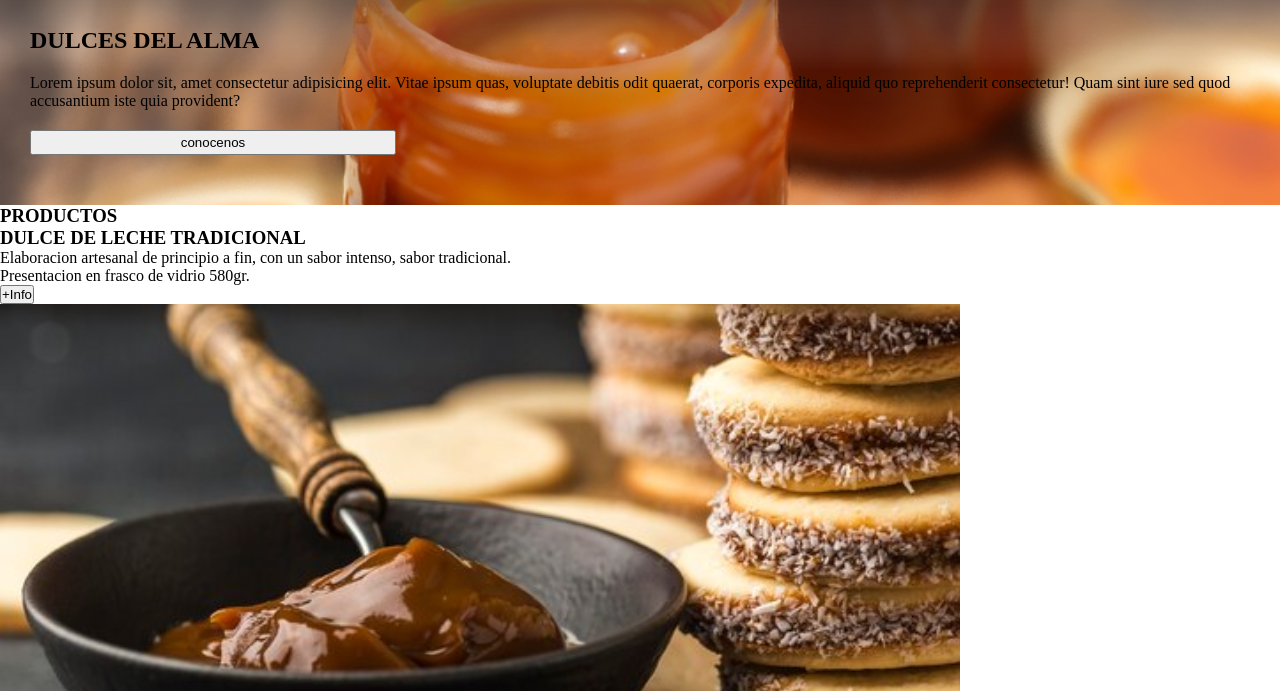
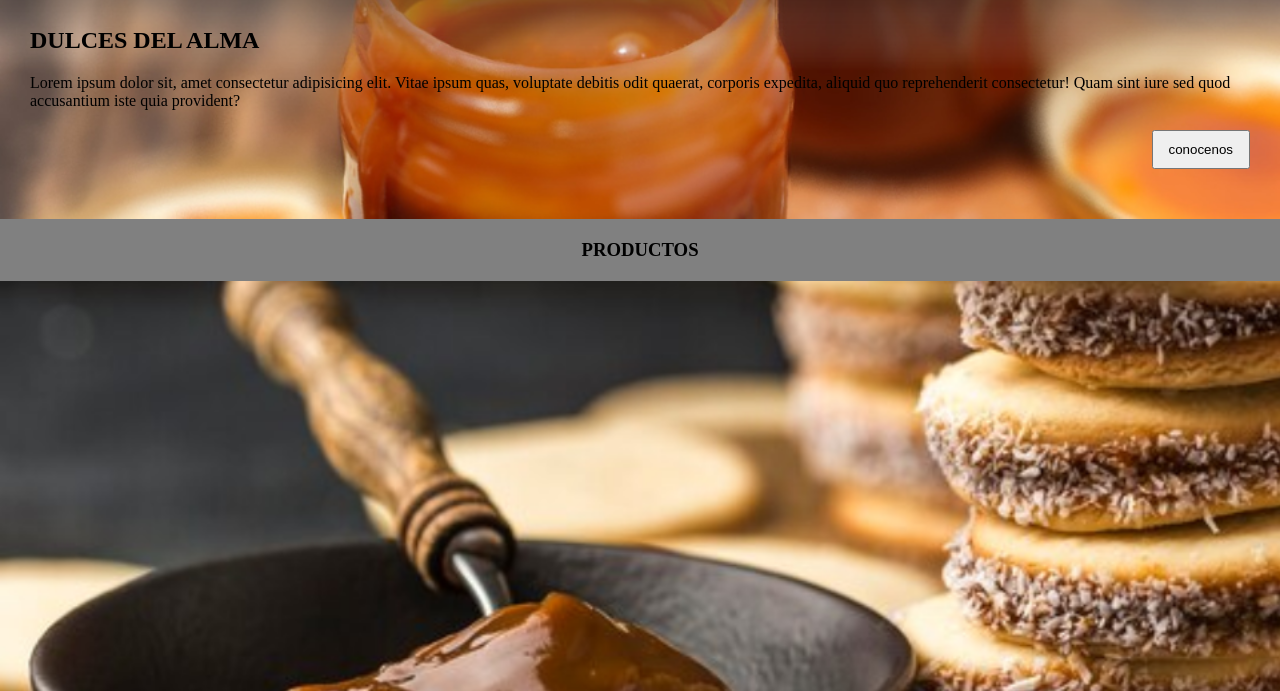
Before and after one commit to mijal-maleh/humaya, a plain HTML site: page index.html in a window 1280 px wide. Shown: the part 109-800 px from the top of the page. Drawn offline with Linux system fonts and the light colour scheme.

Commit message:
subiendo

```diff
--- a/style.css
+++ b/style.css
@@ -1,4 +1,4 @@
-
+/*
 *{
     margin:0;
     padding: 0%;
@@ -41,7 +41,7 @@ a{
    /*height: 100vw;*/
     /*padding-top: 50px;  */
     /*margin-top: 60px;*/
-    margin-right: auto;
+   /* margin-right: auto;
     margin-left: 60%;
     color: white;
 }
@@ -66,4 +66,4 @@ p{
     color:darksalmon;
     text-align:center;
     font-family: 'Lucida Sans', 'Lucida Sans Regular', 'Lucida Grande', 'Lucida Sans Unicode', Geneva, Verdana, sans-serif;
-}
+}*/
--- a/style1.css
+++ b/style1.css
@@ -34,11 +34,53 @@ ul {
     }
     .principal button{
         margin-bottom: 20px;
-        max-width: 30%;
-        height: 25px;
-        align-items: center;
+        width: max-content;
+    padding: 10px 15px;
+    align-self:flex-end ;
     }
 
-    .imagenProducto{
-        width: 60%;
-    }
+ .productos{
+    display: flex;
+    flex-direction: column;
+    align-items: center;
+    justify-content: center;
+    width: 100%;
+ }
+article{
+    width: 100%;
+    padding-bottom: 20px;
+    display: flex;
+    flex-direction: column-reverse;
+    background-color: black;
+}
+article img{
+    width: 100%;
+    height: 50%;
+
+}
+.detallesProducto{
+    display: flex;
+    flex-direction: column;
+    justify-content: space-evenly;
+    text-align:center;
+    /*background-color: black;*/
+    color: white;
+}
+
+.tituloProducto{
+    background-color: grey;
+    text-align: center;
+    width: 100%;
+    padding: 20px;
+}
+
+.masInfo{
+    width: max-content;
+    padding: 10px 10px;
+    margin-top: 20px;
+    align-self: center;
+}
+
+.nombreProducto, .descripcion, .presentacion{
+    margin-top:20px ;
+}
```
Also changed, not shown: index.html (+1 -0 lines).
